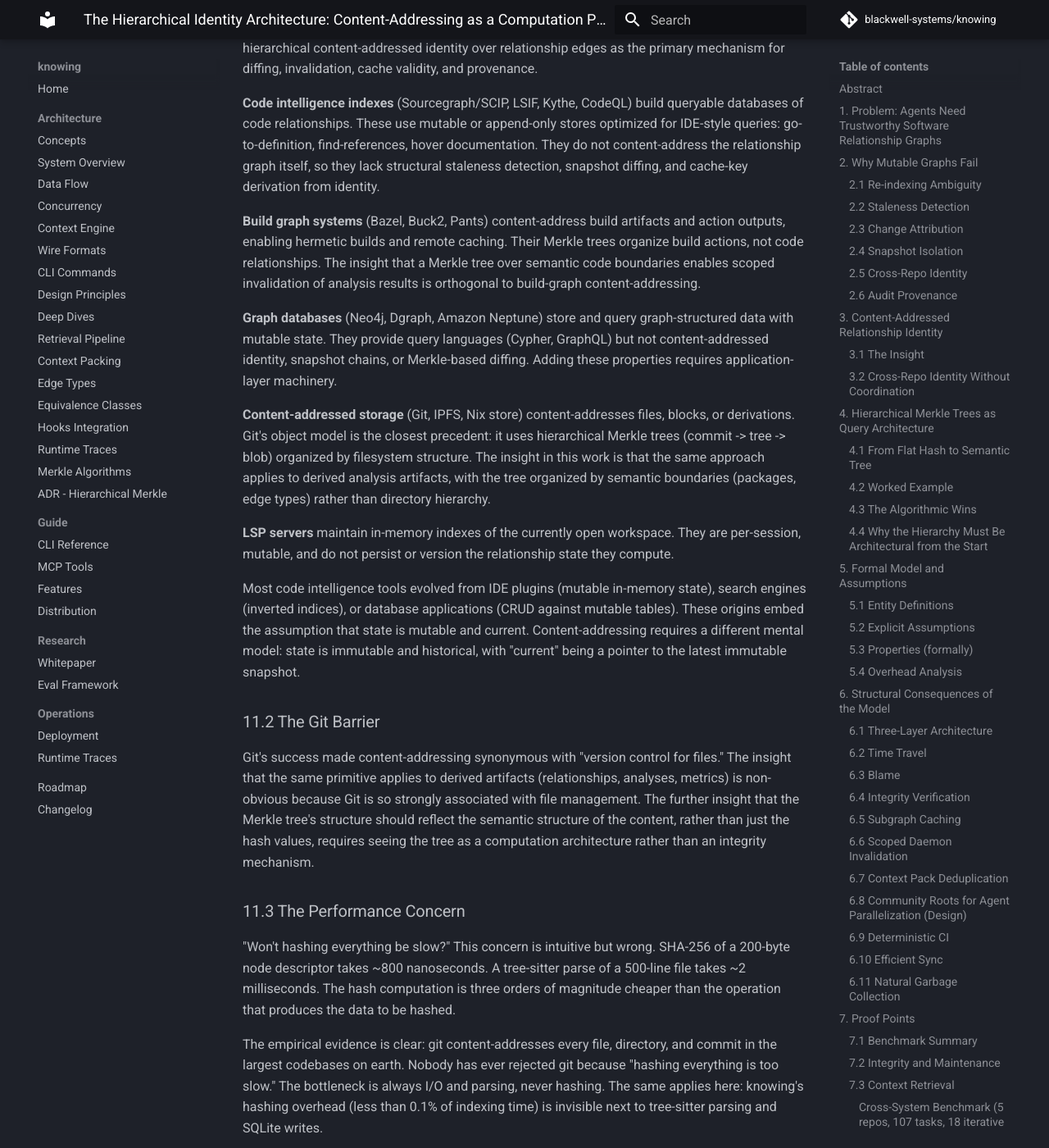
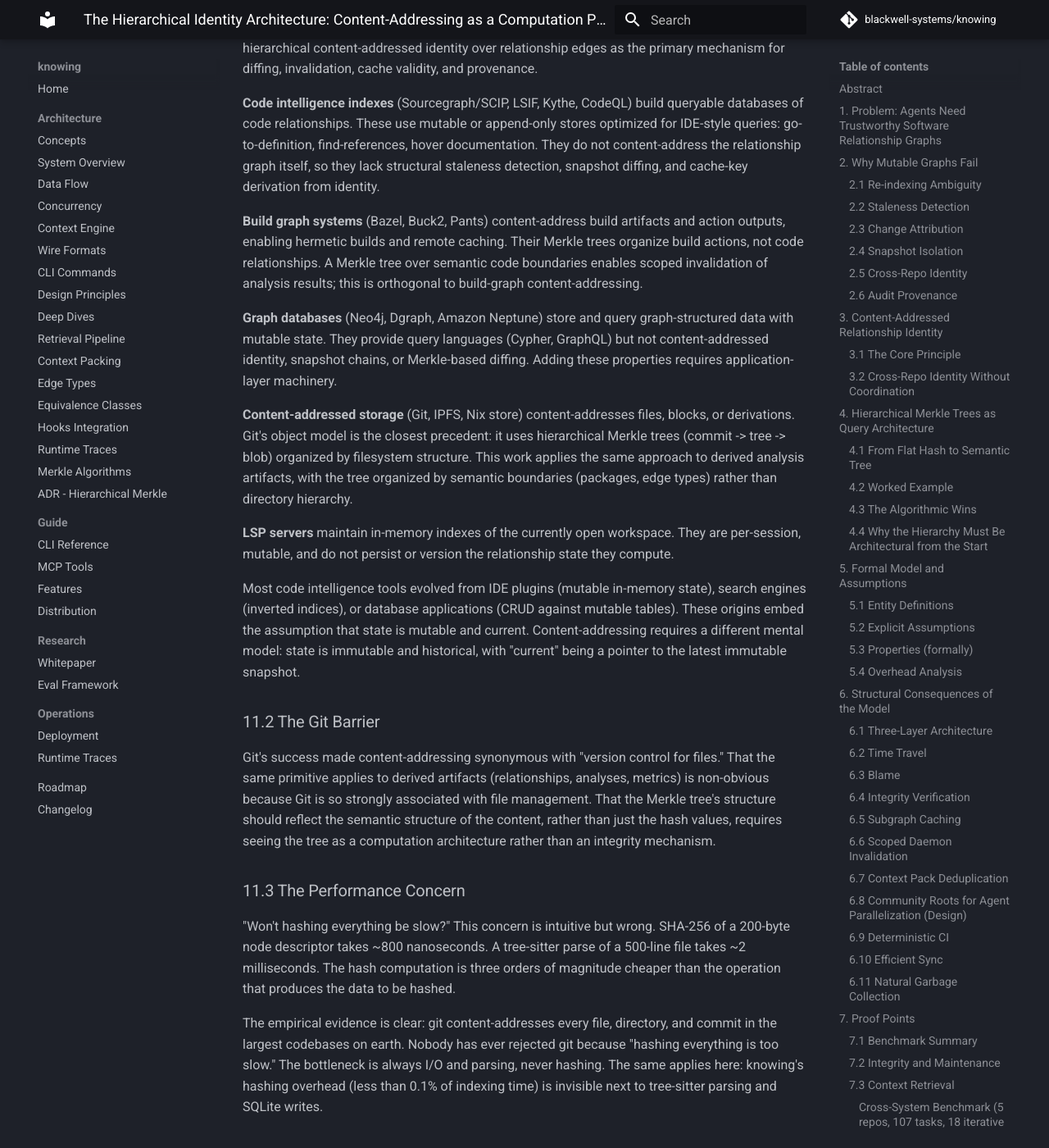
Before and after one commit to blackwell-systems/knowing, an MkDocs documentation site: the page built from docs/research/content-addressing-as-computation-primitive.md, in a window 1280 px wide and 1400 px high, scrolled down 22881 px. Shown: the whole window at 82% size. Built offline with MkDocs 1.6.1 and Material for MkDocs 9.7.7, drawn with Linux system fonts in a browser that asks for light colours; comment, search, counter and statistics services are not loaded; some of the changed text lies outside the part shown.

Commit message:
docs: remove 'insight' from whitepaper, replace with concrete language

```diff
--- a/docs/research/content-addressing-as-computation-primitive.md
+++ b/docs/research/content-addressing-as-computation-primitive.md
@@ -120,7 +120,7 @@ Every step is a deterministic computation from content. An auditor can verify an
 
 ## 3. Content-Addressed Relationship Identity
 
-### 3.1 The Insight
+### 3.1 The Core Principle
 
 Git is a content-addressed graph of source code. This single design decision gives Git every property that made it the dominant version control system:
 
@@ -623,11 +623,11 @@ Prior systems use content-addressing for files, artifacts, or build outputs; mut
 
 **Code intelligence indexes** (Sourcegraph/SCIP, LSIF, Kythe, CodeQL) build queryable databases of code relationships. These use mutable or append-only stores optimized for IDE-style queries: go-to-definition, find-references, hover documentation. They do not content-address the relationship graph itself, so they lack structural staleness detection, snapshot diffing, and cache-key derivation from identity.
 
-**Build graph systems** (Bazel, Buck2, Pants) content-address build artifacts and action outputs, enabling hermetic builds and remote caching. Their Merkle trees organize build actions, not code relationships. The insight that a Merkle tree over semantic code boundaries enables scoped invalidation of analysis results is orthogonal to build-graph content-addressing.
+**Build graph systems** (Bazel, Buck2, Pants) content-address build artifacts and action outputs, enabling hermetic builds and remote caching. Their Merkle trees organize build actions, not code relationships. A Merkle tree over semantic code boundaries enables scoped invalidation of analysis results; this is orthogonal to build-graph content-addressing.
 
 **Graph databases** (Neo4j, Dgraph, Amazon Neptune) store and query graph-structured data with mutable state. They provide query languages (Cypher, GraphQL) but not content-addressed identity, snapshot chains, or Merkle-based diffing. Adding these properties requires application-layer machinery.
 
-**Content-addressed storage** (Git, IPFS, Nix store) content-addresses files, blocks, or derivations. Git's object model is the closest precedent: it uses hierarchical Merkle trees (commit -> tree -> blob) organized by filesystem structure. The insight in this work is that the same approach applies to derived analysis artifacts, with the tree organized by semantic boundaries (packages, edge types) rather than directory hierarchy.
+**Content-addressed storage** (Git, IPFS, Nix store) content-addresses files, blocks, or derivations. Git's object model is the closest precedent: it uses hierarchical Merkle trees (commit -> tree -> blob) organized by filesystem structure. This work applies the same approach to derived analysis artifacts, with the tree organized by semantic boundaries (packages, edge types) rather than directory hierarchy.
 
 **LSP servers** maintain in-memory indexes of the currently open workspace. They are per-session, mutable, and do not persist or version the relationship state they compute.
 
@@ -635,7 +635,7 @@ Most code intelligence tools evolved from IDE plugins (mutable in-memory state),
 
 ### 11.2 The Git Barrier
 
-Git's success made content-addressing synonymous with "version control for files." The insight that the same primitive applies to derived artifacts (relationships, analyses, metrics) is non-obvious because Git is so strongly associated with file management. The further insight that the Merkle tree's structure should reflect the semantic structure of the content, rather than just the hash values, requires seeing the tree as a computation architecture rather than an integrity mechanism.
+Git's success made content-addressing synonymous with "version control for files." That the same primitive applies to derived artifacts (relationships, analyses, metrics) is non-obvious because Git is so strongly associated with file management. That the Merkle tree's structure should reflect the semantic structure of the content, rather than just the hash values, requires seeing the tree as a computation architecture rather than an integrity mechanism.
 
 ### 11.3 The Performance Concern
 
@@ -643,7 +643,7 @@ Git's success made content-addressing synonymous with "version control for files
 
 The empirical evidence is clear: git content-addresses every file, directory, and commit in the largest codebases on earth. Nobody has ever rejected git because "hashing everything is too slow." The bottleneck is always I/O and parsing, never hashing. The same applies here: knowing's hashing overhead (less than 0.1% of indexing time) is invisible next to tree-sitter parsing and SQLite writes.
 
-### 11.4 The Hierarchy Insight Requires a Different Framing
+### 11.4 The Hierarchy Requires a Different Framing
 
 The reason prior systems do not use hierarchical Merkle trees over code relationships is not technical difficulty. It is conceptual: if you think of content-addressing as "hashing things for integrity," you see no reason to organize the Merkle tree by semantic boundaries. The flat tree gives you integrity. Why add structure?
 
@@ -659,7 +659,7 @@ In the pessimistic case, storing 10K unique edge records per snapshot is small b
 
 Every mutable-graph approach to software relationship intelligence is fighting a fundamental architectural mismatch. Relationships change over time. Consumers need history. Correctness requires integrity verification. Scale requires concurrent access. Distribution requires identity agreement. Auditors require provable derivation. Agents need cache-backed retrieval.
 
-The original content-addressing insight (hash everything, use the hash as identity) solves the first six requirements. The hierarchical Merkle revelation solves the last: by organizing the tree to match the semantic structure of the codebase, the identity structure becomes the query optimization layer. Diffs are O(packages). Cache keys are O(1). Invalidation is scoped. The tree proves state and organizes computation simultaneously.
+The original content-addressing principle (hash everything, use the hash as identity) solves the first six requirements. The hierarchical Merkle structure solves the last: by organizing the tree to match the semantic structure of the codebase, the identity structure becomes the query optimization layer. Diffs are O(packages). Cache keys are O(1). Invalidation is scoped. The tree proves state and organizes computation simultaneously.
 
 Build time for the hierarchical tree is 1.4-1.7x slower than flat (additional intermediate root computation), amortized over every subsequent diff and cache lookup. The speedups are significant: O(packages) diff with semantically meaningful output (changed package names, edge types), enabling scoped invalidation and cache-key derivation (249x at 10K edges, 516x at 50K, 565x at 100K vs flat linear scan); up to 93x on the warm path, approximately 19x expected at realistic hit rates. Validated on Grafana (714K edges, 338K nodes): context retrieval and diff operations complete in seconds on a graph 50x larger than the primary evaluation codebase.
 
@@ -667,7 +667,7 @@ These properties hold under the assumptions stated in Section 5.2. The limitatio
 
 While content-addressing of code elements exists (Unison for definitions, Git for files), we found no existing system that applies hierarchical content-addressed identity over relationship edges as a query-optimization substrate. A survey of code intelligence tools (Sourcegraph, Kythe, CodeQL, LSIF), build systems (Bazel, Buck2), graph databases (Neo4j, Dgraph), content-addressed storage systems (IPFS, Nix), and the emerging "code knowledge graph for AI agents" space found no system combining these properties. The reason is likely conceptual: you only see the algorithmic opportunity when you stop thinking about content-addressing as an integrity mechanism and start thinking about it as a computation architecture.
 
-Git proved this for source code. The same insight applies, with equal force and deeper consequences, to everything derived from source code.
+Git proved this for source code. The same principle applies, with equal force and deeper consequences, to everything derived from source code.
 
 ---
 
```
Also changed, not shown: other parts of docs/research/content-addressing-as-computation-primitive.md (+1 -1 lines).
